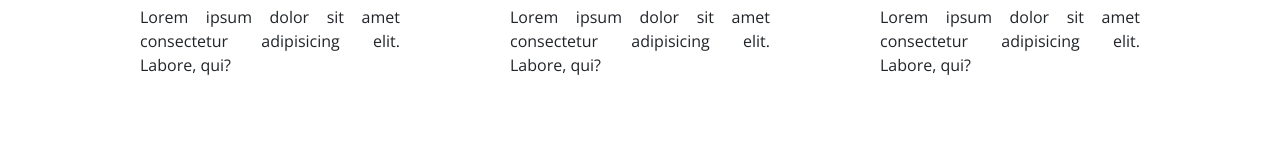
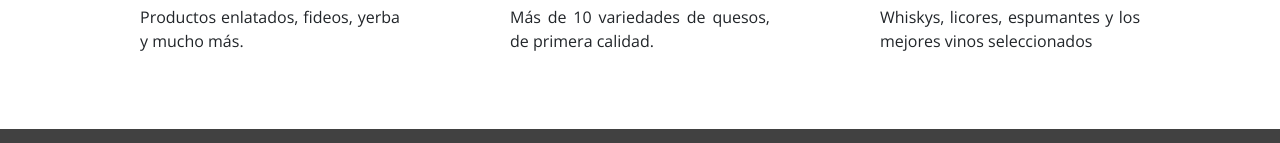
Before and after one commit to MarcoEstebanMartin/Proyecto1, a website: page pages/tienda.html in a window 1280 px wide. Shown: the part 657-800 px from the top of the page. Drawn offline with nearby package versions, Linux system fonts and the light colour scheme.

Commit message:
tienda final

```diff
--- a/pages/tienda.html
+++ b/pages/tienda.html
@@ -51,17 +51,17 @@
                     <div class="catalogo-ind">
                         <img class="fotos-catalogo" src="../images/almacen.png" alt="foto-cat-almacen">
                         <h2>Almacén</h2>
-                        <p>Lorem ipsum dolor sit amet consectetur adipisicing elit. Labore, qui?</p>
+                        <p>Productos enlatados, fideos, yerba y mucho más.</p>
                     </div>
                     <div class="catalogo-ind">
                         <img class="fotos-catalogo" src="../images/catqueso.png" alt="foto-cat-quesos">
                         <h2>Quesos</h2>
-                        <p>Lorem ipsum dolor sit amet consectetur adipisicing elit. Labore, qui?</p>
+                        <p>Más de 10 variedades de quesos, de primera calidad.</p>
                     </div>
                     <div class="catalogo-ind">
                         <img class="fotos-catalogo" src="../images/bebidas.png" alt="foto-cat-bebidas">
                         <h2>Bebidas</h2>
-                        <p>Lorem ipsum dolor sit amet consectetur adipisicing elit. Labore, qui?</p>
+                        <p>Whiskys, licores, espumantes y los mejores vinos seleccionados</p>
                     </div>
                 </div>
             </div>
```
